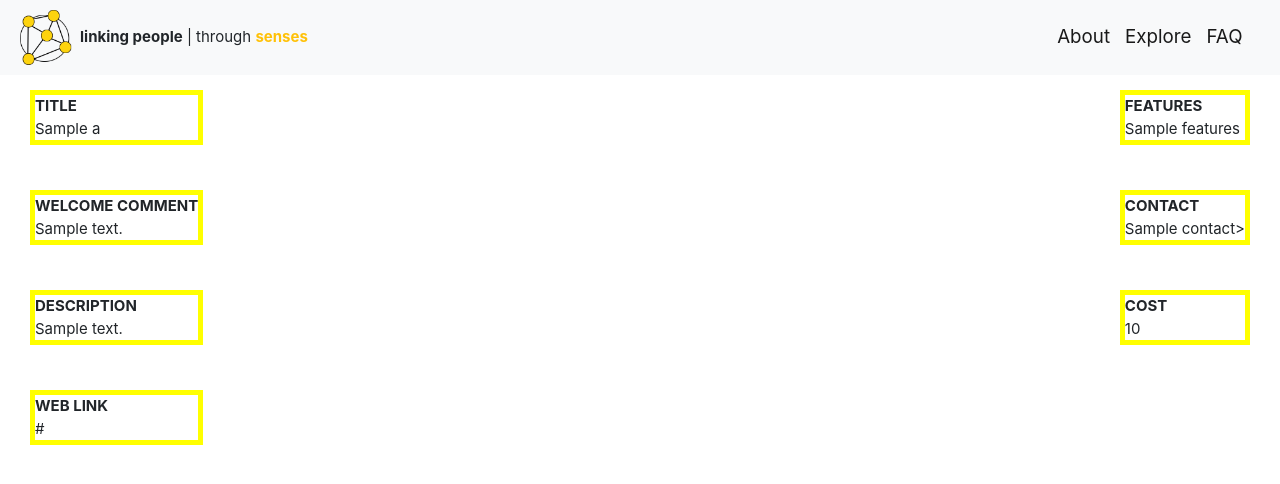
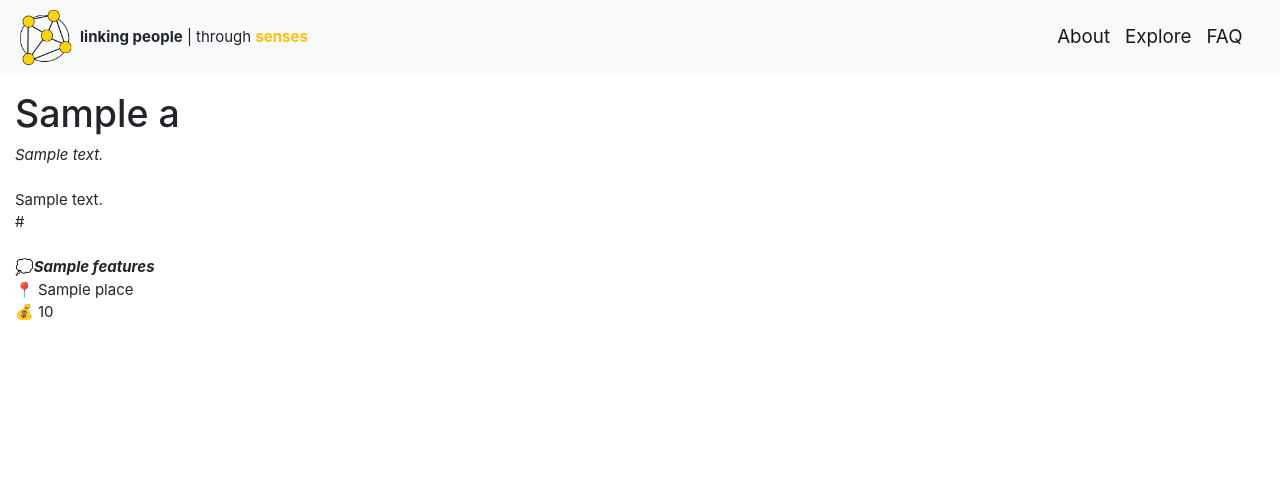
Before and after one commit to glasgow18/team-14, a Django app: template artlink/templates/activity.html in a window 1280 px wide. Shown: the top 484 px of the page. Run offline with Django 3.2, Linux system fonts and the light colour scheme; the template is opened without the code that fills it: most values are stand-ins (such as "Sample title", 1, 10 or a date in 2020); some libraries are stand-ins or nearby versions.

Commit message:
#YoureBeautifulItsTrue @activity

```diff
--- a/artlink/templates/activity.html
+++ b/artlink/templates/activity.html
@@ -1,67 +1,51 @@
-
 {% extends 'base.html' %}
-
 {% load staticfiles %}
-
 {% block title %}Browse{% endblock %}
 
 {% block body_block %}
 
 
+<!-- TODO a whole lot of bootstrap formatting
+don't forget to use the CSS stylesheet -->
+
 </br>
 </br>
 </br>
 </br>
-<div class="left">
-	<div class="sect">
-	<b>TITLE</b></br>
-	{{ aData.title }}</br>
+
+<div class="col-12">
+	<div class="col-4">
 	</div>
-	</br>
-	</br>
-	<div class="sect">
-	<b>WELCOME COMMENT</b></br>
-	{{ aData.welcomeComment }}</br>
+	<div class="col-6">
+		<div class="row">
+			<h1>{{ aData.title }}</h1>
+		</div>
+
+		<div class="row">
+			<i>{{ aData.welcomeComment }}</i>
+		</div>
+		<br>
+		<div class="row">
+			{{ aData.description }}
+		</div>
+
+		<div class="row" id="activity-link">
+			{{ aData.webLink }}
+		</div>
+		<br>
 	</div>
-	</br>
-	</br>
-	<div class="sect">
-	<b>DESCRIPTION</b></br>
-	{{ aData.description }}</br>
-	</div>
-	</br>
-	</br>
-	<div class="sect">
-	<b>WEB LINK</b></br>
-	{{ aData.webLink }}</br>
-	</div>
+	<div class="col-4">
+		<div class="row">
+			💭 <b><i> {{ aData.features }}</b></i>
+		</div>
 
-</div>
-<div class="right">
-	<div class="sect">
-	<b>FEATURES</b>
-	</br>
-	{{ aData.features }}</br>
-	</div>
-	</br>
-	</br>
-	<div class="sect">
-	<b>CONTACT</b>
-	</br>
-	{{ aData.contact }}></br>
-	</div>
-	</br>
-	</br>
-	<div class="sect">
-	<b>COST</b>
-	</br>
-	{{ aData.cost }}
+		<div class="row">
+			📍 {{ aData.place }}
+		</div>
+		<div class="row">
+			💰 {{ aData.cost }}
+		</div>
 	</div>
 </div>
 
-
-    <meta charset="UTF-8">
-    <title>Activity</title>
-</head>
-<body>
 {% endblock %}
```
